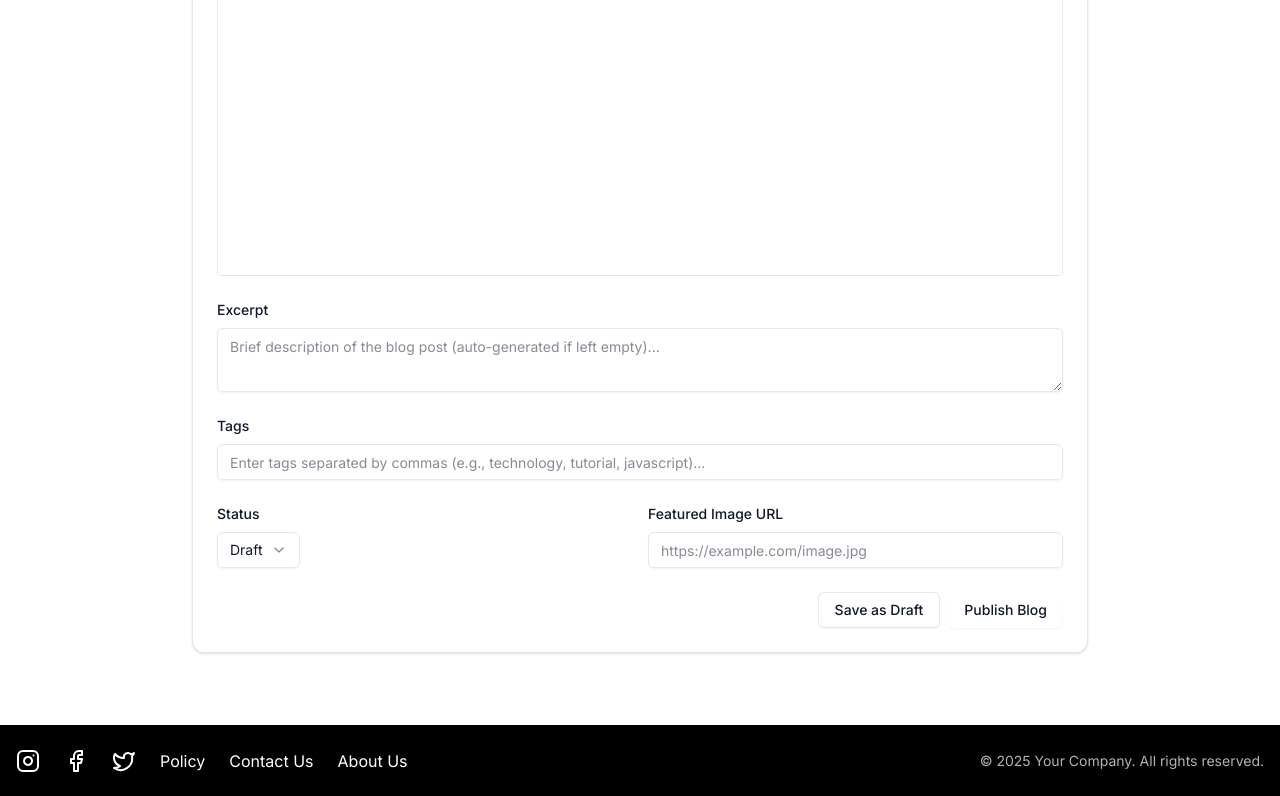
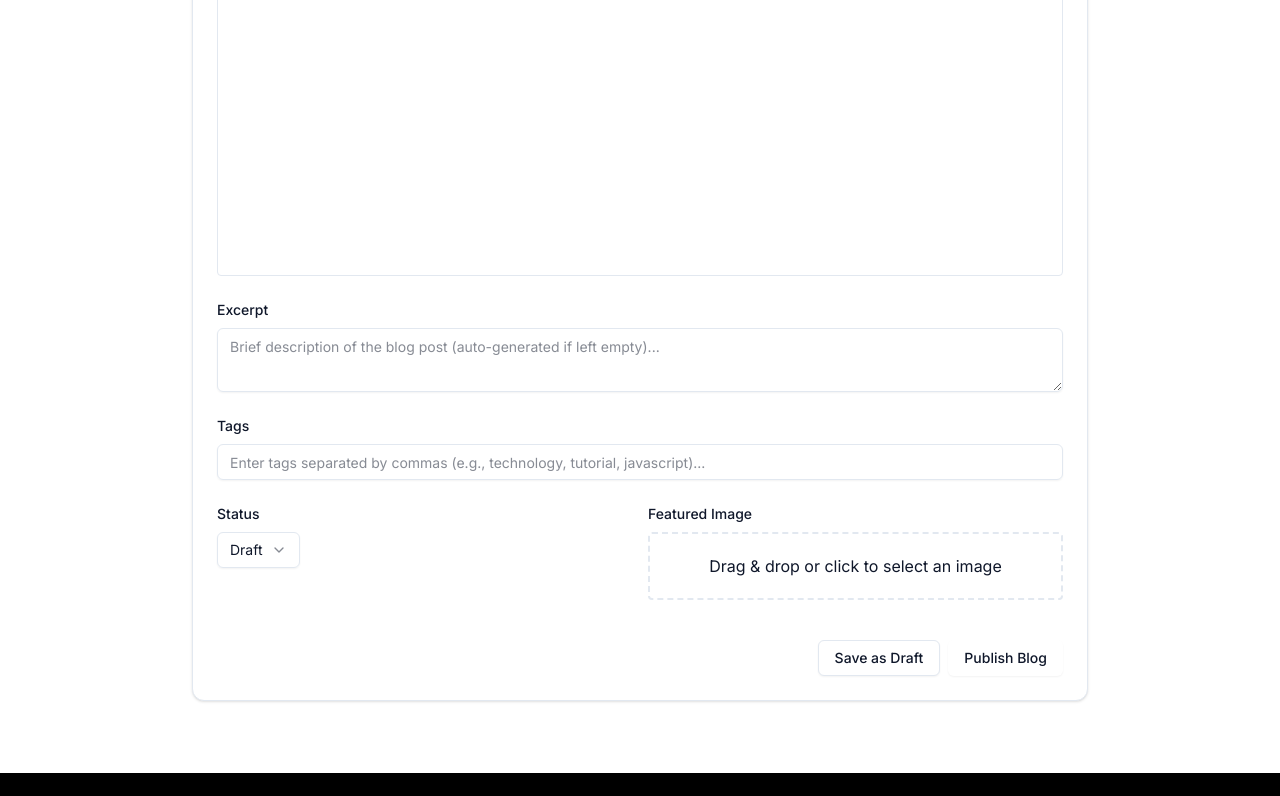
Before and after one commit to adyeetya/blogs, a Next.js app: page /admin/create-blog in a window 1280 px wide. Shown: the part 357-1153 px from the top of the page. Built offline with nearby package versions, Linux system fonts and the light colour scheme; no server answers.

Commit message:
iimage upload

```diff
--- a/package.json
+++ b/package.json
@@ -14,14 +14,11 @@
     "@radix-ui/react-select": "^2.2.5",
     "@radix-ui/react-separator": "^1.1.7",
     "@radix-ui/react-slot": "^1.2.3",
-
     "@tanstack/react-query": "^5.85.3",
-
     "@tiptap/extension-link": "^3.0.9",
     "@tiptap/extension-underline": "^3.0.9",
     "@tiptap/react": "^3.0.9",
     "@tiptap/starter-kit": "^3.0.9",
-
     "axios": "^1.11.0",
     "class-variance-authority": "^0.7.1",
     "clsx": "^2.1.1",
@@ -32,6 +29,7 @@
     "pdfjs-dist": "^5.3.93",
     "react": "19.1.0",
     "react-dom": "19.1.0",
+    "react-dropzone": "^14.3.8",
     "react-hook-form": "^7.62.0",
     "react-pageflip": "^2.0.3",
     "react-pdf": "^10.1.0",
--- a/src/app/admin/create-blog/BlogCreate.tsx
+++ b/src/app/admin/create-blog/BlogCreate.tsx
@@ -1,5 +1,6 @@
 /* eslint-disable @typescript-eslint/no-explicit-any */
-import React, { useCallback } from "react";
+"use client";
+import React, { useCallback, useState } from "react";
 import { useForm, Controller } from "react-hook-form";
 import { zodResolver } from "@hookform/resolvers/zod";
 import { z } from "zod";
@@ -18,7 +19,7 @@ import { useEditor, EditorContent } from "@tiptap/react";
 import StarterKit from "@tiptap/starter-kit";
 import Underline from "@tiptap/extension-underline";
 import Link from "@tiptap/extension-link";
-
+import ImageUpload from "./ImageUpload";
 // Validation schema matching backend
 const schema = z.object({
   title: z
@@ -53,7 +54,7 @@ export function BlogCreate({ onSubmit }: { onSubmit: (data: any) => void }) {
       contentType: "html",
     },
   });
-
+  const [imageUrl, setImageUrl] = useState("");
   // Editor instance
   const editor = useEditor({
     immediatelyRender: false,
@@ -315,13 +316,25 @@ export function BlogCreate({ onSubmit }: { onSubmit: (data: any) => void }) {
             </div>
 
             <div>
-              <label className="block text-sm font-medium mb-2">
-                Featured Image URL
-              </label>
-              <Input
-                placeholder="https://example.com/image.jpg"
-                {...register("featuredImage")}
-              />
+
+              <div>
+                <label className="block text-sm font-medium mb-2">
+                  Featured Image
+                </label>
+                <ImageUpload
+                  onUpload={(url) => {
+                    setImageUrl(url ?? "");
+                    setValue("featuredImage", url ?? undefined, { shouldValidate: true });
+                  }}
+                  disabled={isSubmitting}
+                />
+
+                {errors.featuredImage && (
+                  <p className="text-destructive text-sm mt-1">
+                    {errors.featuredImage.message}
+                  </p>
+                )}
+              </div>
             </div>
           </div>
 
--- /dev/null
+++ b/src/app/admin/create-blog/ImageUpload.tsx
@@ -0,0 +1,131 @@
+/* eslint-disable @typescript-eslint/no-explicit-any */
+import React, { useState, useCallback } from "react";
+import { useDropzone } from "react-dropzone";
+import axios from "axios";
+import { SERVER_URL } from "../../../config";
+
+export default function ImageUpload({
+  onUpload,
+  disabled = false,
+}: {
+  onUpload: (url: string | null) => void; // allow null for clear
+  disabled?: boolean;
+}) {
+  const [selectedFile, setSelectedFile] = useState<File | null>(null);
+  const [preview, setPreview] = useState<string>("");
+  const [uploadedUrl, setUploadedUrl] = useState<string>("");
+  const [uploading, setUploading] = useState(false);
+  const [error, setError] = useState("");
+
+  // Drop handler just sets preview and selectedFile, no upload yet
+  const onDrop = useCallback((acceptedFiles: File[]) => {
+    if (!acceptedFiles.length) return;
+    const file = acceptedFiles[0];
+    setSelectedFile(file);
+    setPreview(URL.createObjectURL(file));
+    setError("");
+  }, []);
+
+  const { getRootProps, getInputProps, isDragActive } = useDropzone({
+    onDrop,
+    accept: { "image/*": [] },
+    multiple: false,
+    disabled: disabled || !!uploadedUrl, // disable dropzone if already uploaded
+  });
+
+  const handleUpload = async () => {
+    if (!selectedFile) return;
+    setUploading(true);
+    setError("");
+
+    const formData = new FormData();
+    formData.append("files", selectedFile);
+
+    try {
+      const token = localStorage.getItem("admin_token");
+      const res = await axios.post(`${SERVER_URL}/api/blogs/upload`, formData, {
+        headers: {
+          "Content-Type": "multipart/form-data",
+          Authorization: token ? `Bearer ${token}` : "",
+        },
+      });
+      const imageUrl = res.data.url;
+      setUploadedUrl(imageUrl);  // Store uploaded URL
+      onUpload(imageUrl);
+      setSelectedFile(null);
+      setPreview("");
+    } catch (err: any) {
+      setError(err?.response?.data?.message || "Image upload failed.");
+    } finally {
+      setUploading(false);
+    }
+  };
+
+  const handleClear = () => {
+    setSelectedFile(null);
+    setPreview("");
+    setUploadedUrl("");
+    setError("");
+    onUpload(null); // Inform parent no URL now
+  };
+
+  // Render when image is already uploaded
+  if (uploadedUrl) {
+    return (
+      <div className="mb-4 text-center">
+        <img
+          src={uploadedUrl}
+          alt="Uploaded"
+          className="mx-auto mb-2 max-h-48 rounded"
+        />
+        <p className="break-all text-sm mb-4">{uploadedUrl}</p>
+        <button
+          onClick={handleClear}
+          disabled={disabled || uploading}
+          className="px-4 py-2 bg-red-600 text-white rounded hover:bg-red-700 disabled:bg-gray-400"
+          type="button"
+        >
+          Delete / Clear
+        </button>
+      </div>
+    );
+  }
+
+  // Render uploader when no image uploaded yet
+  return (
+    <div className="mb-4">
+      <div
+        {...getRootProps()}
+        className={`border-2 border-dashed p-5 text-center rounded ${
+          disabled
+            ? "bg-gray-100 cursor-not-allowed"
+            : isDragActive
+            ? "bg-muted"
+            : "cursor-pointer"
+        }`}
+      >
+        <input {...getInputProps()} />
+        {isDragActive
+          ? "Drop image here"
+          : preview
+          ? <img src={preview} alt="Preview" className="mx-auto mb-2 max-h-36 rounded" />
+          : "Drag & drop or click to select an image"}
+      </div>
+
+      {preview && !uploading && (
+        <button
+          onClick={handleUpload}
+          disabled={disabled}
+          className="mt-2 px-4 py-2 bg-blue-600 text-white rounded hover:bg-blue-700 disabled:bg-gray-400"
+          type="button"
+        >
+          Upload Image
+        </button>
+      )}
+
+      {uploading && <p className="mt-2 text-center">Uploading image...</p>}
+
+      {error && <p className="text-destructive text-sm mt-1">{error}</p>}
+    </div>
+  );
+}
--- a/src/app/admin/create-blog/page.tsx
+++ b/src/app/admin/create-blog/page.tsx
@@ -17,7 +17,9 @@ export default function BlogCreatePage() {
     setLoading(true);
     try {
       const token = localStorage.getItem("admin_token");
-      const response = await axios.post(`${SERVER_URL}/api/admin/blogs`, data, {
+      console.log("Creating blog with data:", data);
+
+      const response = await axios.post(`${SERVER_URL}/api/blogs`, data, {
         headers: {
           "Content-Type": "application/json",
           Authorization: token ? `Bearer ${token}` : "",
--- a/src/app/admin/login/page.tsx
+++ b/src/app/admin/login/page.tsx
@@ -15,13 +15,13 @@ export default function AdminLoginPage() {
   const handleLogin = async (data: { email: string; password: string }) => {
     setLoading(true);
     try {
-      const res = await axios.post(`${SERVER_URL}/api/admin/login`, data, {
+      const res = await axios.post(`${SERVER_URL}/api/auth/admin/login`, data, {
         headers: { "Content-Type": "application/json" },
       });
       // Store token (adjust for your auth strategy: cookie, localStorage, etc.)
       localStorage.setItem("admin_token", res.data.data.token);
       // Redirect on success (adjust to your dashboard route)
-      router.push("/admin/dashboard");
+      router.push("/admin/create-blog");
     } catch (err: any) {
       // Show the error using AdminLogin's error display
       throw err; // Let AdminLogin show error
--- a/src/config.js
+++ b/src/config.js
@@ -1,2 +1,2 @@
 // config.ts
-export const SERVER_URL = process.env.NEXT_PUBLIC_SERVER_URL || "http://localhost:5000";
+export const SERVER_URL = process.env.NEXT_PUBLIC_SERVER_URL || "http://localhost:5009";
```
Also changed, not shown: 1 other file (tests, documents, lock files or other folders).
